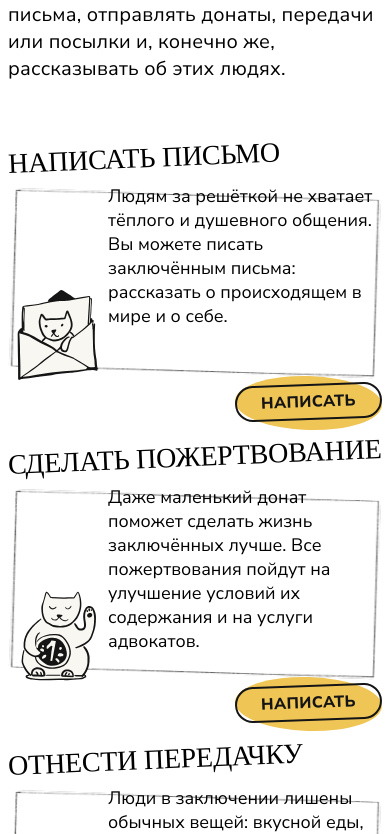
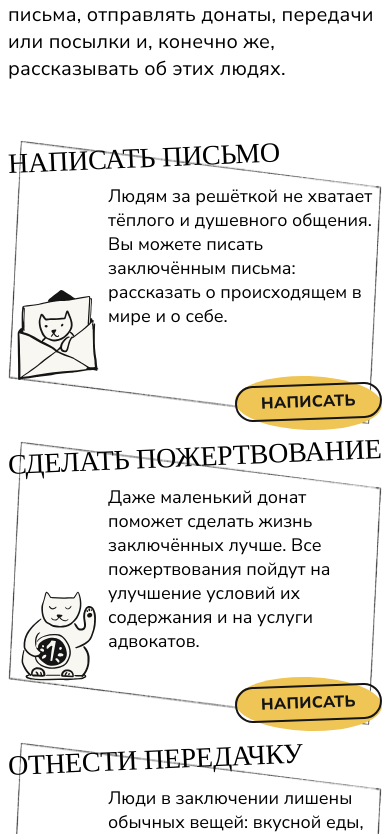
Before and after one commit to ivanmatcuka/enbv-frontend, a Next.js app: page / in a window 390 px wide. Shown: the part 3890-4724 px from the top of the page. Built offline with nearby package versions, Linux system fonts and the light colour scheme; a web font is replaced by a local one.

Commit message:
WIP: responsive layout

```diff
--- a/app/page.tsx
+++ b/app/page.tsx
@@ -497,7 +497,12 @@ export default function Home() {
             </Typography>
           </Grid>
           <Grid width="100%" item>
-            <Grid container columnSpacing="0" rowSpacing={2}>
+            <Grid
+              container
+              columnSpacing="0"
+              rowSpacing={2}
+              justifyContent="center"
+            >
               <Grid item>
                 <Card
                   title="НАПИСАТЬ ПИСЬМО"
@@ -696,15 +701,16 @@ export default function Home() {
 
           <Grid item>
             <Grid container width="100%">
-              <Grid item flexBasis={500}>
+              <Grid item flexBasis={{ xs: 'auto', lg: 500 }}>
                 <Image
                   height={320}
                   width={500}
                   alt="photos"
                   src="/photos.png"
+                  style={{ maxWidth: '100%' }}
                 />
               </Grid>
-              <Grid item flexBasis="calc(100% - 500px)">
+              <Grid item flexBasis={{ xs: 'auto', lg: 'calc(100% - 500px)' }}>
                 <Typography
                   variant="subtitle1"
                   color="brand.black"
@@ -727,18 +733,12 @@ export default function Home() {
                   {CARDS.map((card, index) => (
                     <Grid item xs={12} sm={4} key={index}>
                       <CardPZ
-                        articles={[
-                          'ст. 280 УК РФ',
-                          'ст. 280 УК РФ',
-                          'ст. 280 УК РФ',
-                        ]}
-                        body="Согласно постановлению о возбуждении дела, он «с 6 марта по 22 мая, находясь в неустановленном месте, обратился лично в устной форме к группе людей в общественном месте, то есть публично, с призывами к осуществлению экстремистской деятельности»."
-                        name="Габышев Александр Александрович"
-                        pictureUrl="/card_pz_photo.png"
-                        primaryAction={<Button>Написать</Button>}
-                        secondaryAction={
-                          <Button variant="outline">Помочь</Button>
-                        }
+                        articles={card.articles}
+                        body={card.body}
+                        name={card.name}
+                        pictureUrl={card.pictureUrl}
+                        primaryAction={card.primaryAction}
+                        secondaryAction={card.secondaryAction}
                       />
                     </Grid>
                   ))}
--- a/components/organisms/Card/Card.tsx
+++ b/components/organisms/Card/Card.tsx
@@ -6,20 +6,12 @@ import { FC, ReactNode } from 'react';
 
 import { Typography } from '../../../components/typography/Typography/Typography';
 
-const Container = styled('div')(({ theme }) => ({
+const Container = styled('div')(() => ({
   position: 'relative',
 
   maxWidth: 594,
   minHeight: 285,
   boxSizing: 'border-box',
-
-  background: 'url("/drawing_frame.png") no-repeat',
-  backgroundSize: 'contain',
-
-  [theme.breakpoints.down('lg')]: {
-    background: 'url("/drawing_frame_xs.svg") center no-repeat',
-    backgroundSize: 'contain',
-  },
 }));
 
 const ActionContainer = styled('div')({
@@ -43,6 +35,14 @@ const StyledImage = styled(Image)(({ theme }) => ({
   },
 }));
 
+const Background = styled('img')({
+  position: 'absolute',
+  inset: 0,
+
+  width: '100%',
+  height: '100%',
+});
+
 type CardProps = {
   title: string;
   body: string;
@@ -64,6 +64,8 @@ export const Card: FC<CardProps> = ({ title, body, action, catPictureUrl }) => {
       >
         {body}
       </Typography>
+      {action && <ActionContainer>{action}</ActionContainer>}
+      <Background src="/drawing_frame.png" />
       {catPictureUrl && (
         <StyledImage
           alt="icon_letter"
@@ -72,7 +74,6 @@ export const Card: FC<CardProps> = ({ title, body, action, catPictureUrl }) => {
           src={catPictureUrl}
         />
       )}
-      {action && <ActionContainer>{action}</ActionContainer>}
     </Container>
   );
 };
--- a/components/organisms/CardPZ/CardPZ.tsx
+++ b/components/organisms/CardPZ/CardPZ.tsx
@@ -12,9 +12,6 @@ const Container = styled(Grid)({
 
   paddingBottom: 64,
   boxSizing: 'border-box',
-
-  background: 'url("/card_background.png") no-repeat',
-  backgroundSize: 'contain',
 });
 
 const PrimaryActionContainer = styled('div')(({ theme }) => ({
@@ -28,6 +25,14 @@ const SecondaryActionContainer = styled('div')(({ theme }) => ({
   right: theme.spacing(2),
   bottom: theme.spacing(2),
 }));
+
+const Background = styled('img')({
+  position: 'absolute',
+  inset: 0,
+
+  width: '100%',
+  height: '100%',
+});
 
 const StyledImage = styled(Image)({
   position: 'absolute',
@@ -56,7 +61,6 @@ export const CardPZ: FC<CardPZProps> = ({
       container
       flexDirection="column"
       rowSpacing={2}
-      height={{ sm: 447, xs: 422 }}
       width={392}
       pl={2}
       pr={2}
@@ -75,11 +79,18 @@ export const CardPZ: FC<CardPZProps> = ({
           ))}
         </Grid>
       </Grid>
-      <Grid item>
+      <Grid item pb={2}>
         <Typography variant="p3" component="p">
           {body}
         </Typography>
       </Grid>
+      {primaryAction && (
+        <PrimaryActionContainer>{primaryAction}</PrimaryActionContainer>
+      )}
+      {secondaryAction && (
+        <SecondaryActionContainer>{secondaryAction}</SecondaryActionContainer>
+      )}
+      <Background src="/card_background.png" />
       {pictureUrl && (
         <StyledImage
           alt="icon_letter"
@@ -88,12 +99,6 @@ export const CardPZ: FC<CardPZProps> = ({
           src={pictureUrl}
         />
       )}
-      {primaryAction && (
-        <PrimaryActionContainer>{primaryAction}</PrimaryActionContainer>
-      )}
-      {secondaryAction && (
-        <SecondaryActionContainer>{secondaryAction}</SecondaryActionContainer>
-      )}
     </Container>
   );
 };
```
